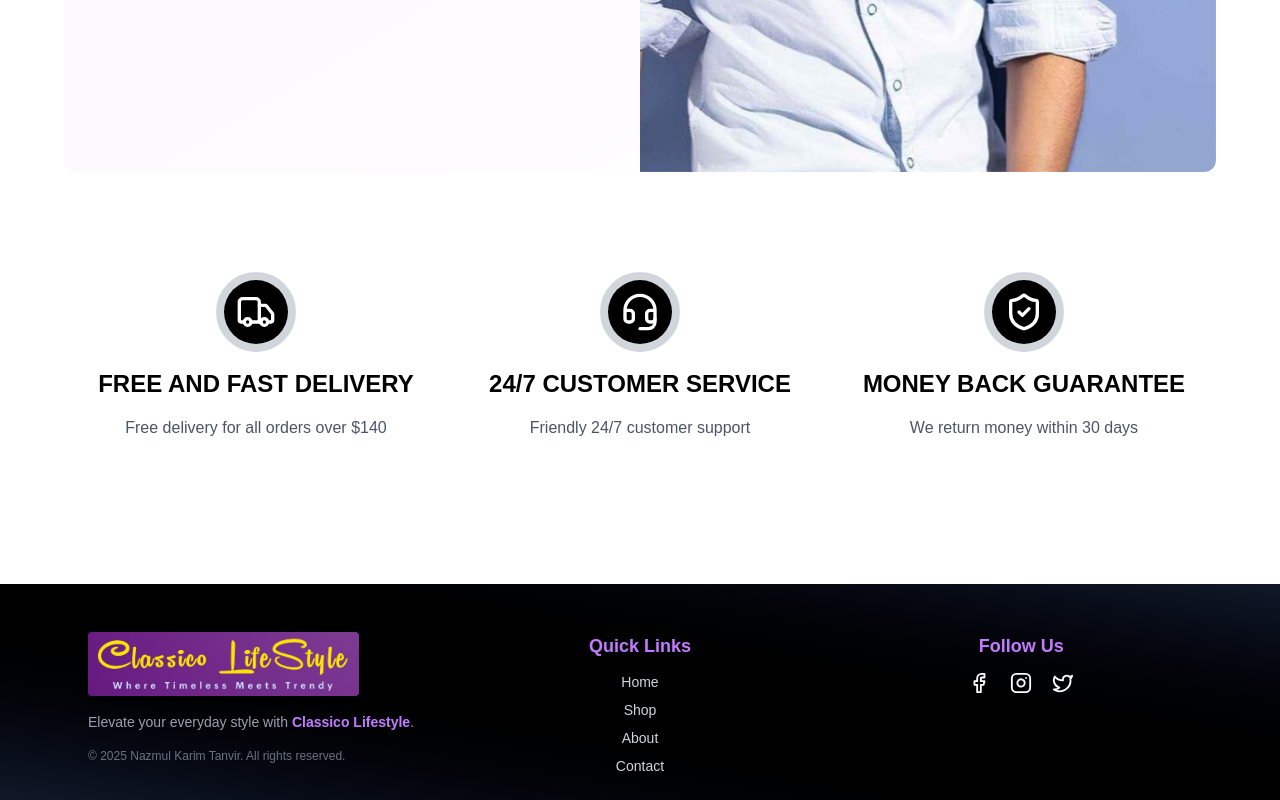
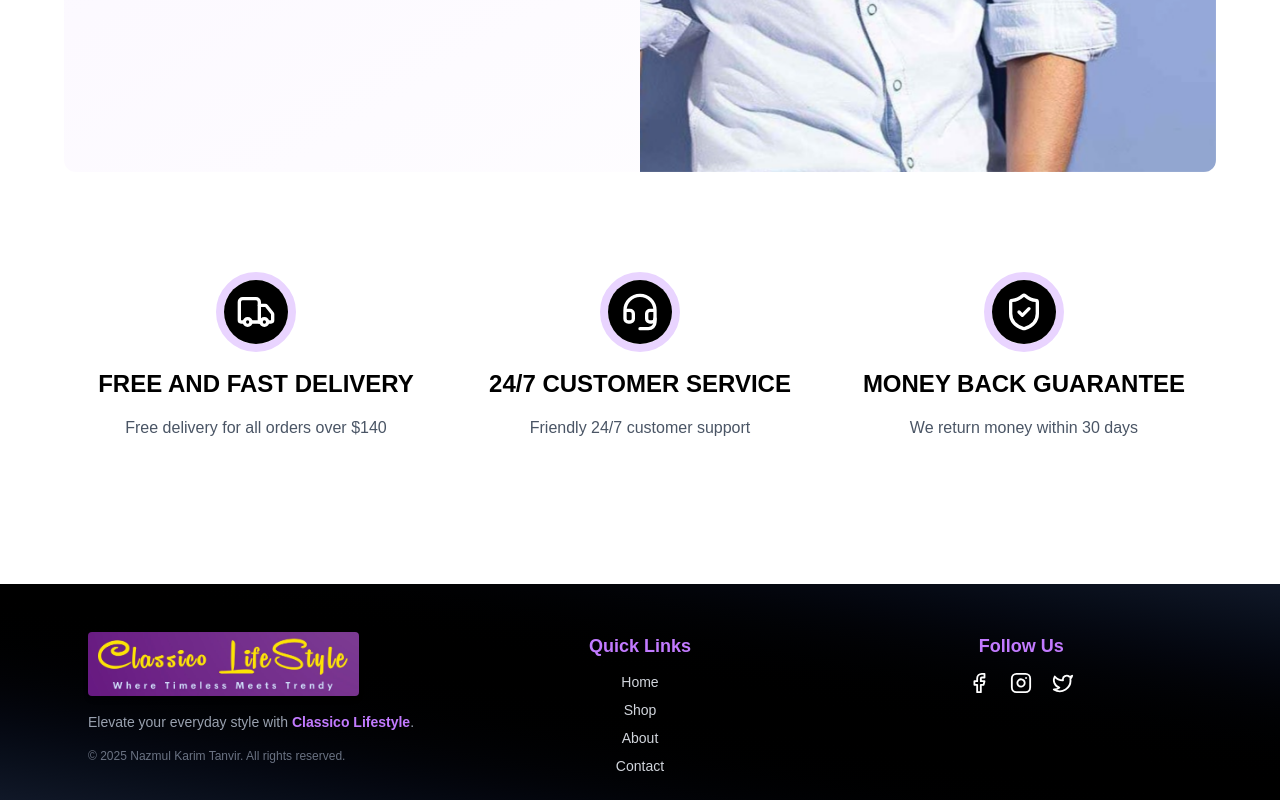
Before and after one commit to Nazmul-Karim-Tanvir/classicoLifestyle, a React (Vite) app in the folder classicoFrontend/: page / in a window 1280 px wide. Shown: the part 661-1461 px from the top of the page. Built offline with nearby package versions, Linux system fonts and the light colour scheme.

Commit message:
changed design

```diff
--- a/classicoFrontend/src/components/Services.jsx
+++ b/classicoFrontend/src/components/Services.jsx
@@ -6,7 +6,7 @@ const Services = () => {
         <div className='px-4 my-[100px]'>
             <div className='grid grid-cols-1 md:grid-cols-3 gap-8 text-center'>
                 <div className='flex flex-col items-center'>
-                    <div className="w-20 h-20 rounded-full border-8 border-gray-300 flex items-center justify-center mb-4">
+                    <div className="w-20 h-20 rounded-full border-8 border-purple-200 flex items-center justify-center mb-4">
                         <div className="w-16 h-16 bg-black rounded-full flex items-center justify-center">
                             <Truck className="text-white" size={40} />
                         </div>
@@ -16,7 +16,7 @@ const Services = () => {
                 </div>
 
                 <div className='flex flex-col items-center'>
-                    <div className="w-20 h-20 rounded-full border-8 border-gray-300 flex items-center justify-center mb-4">
+                    <div className="w-20 h-20 rounded-full border-8 border-purple-200  flex items-center justify-center mb-4">
                         <div className="w-16 h-16 bg-black rounded-full flex items-center justify-center">
                             <Headset className="text-white" size={40} />
                         </div>
@@ -26,7 +26,7 @@ const Services = () => {
                 </div>
 
                 <div className='flex flex-col items-center'>
-                    <div className="w-20 h-20 rounded-full border-8 border-gray-300 flex items-center justify-center mb-4">
+                    <div className="w-20 h-20 rounded-full border-8 border-purple-200  flex items-center justify-center mb-4">
                         <div className="w-16 h-16 bg-black rounded-full flex items-center justify-center">
                             <ShieldCheck className="text-white" size={40} />
                         </div>
```
